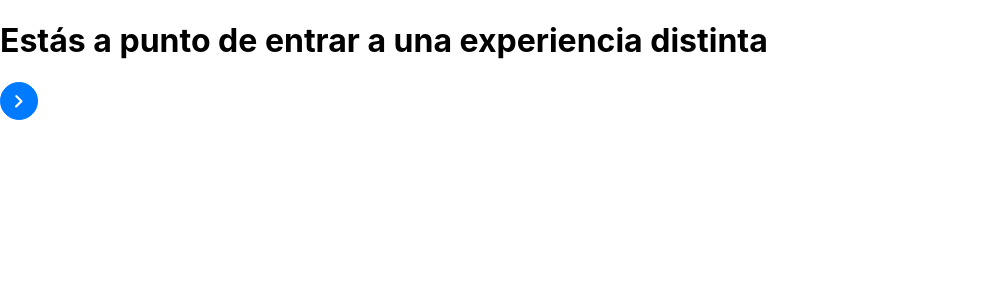
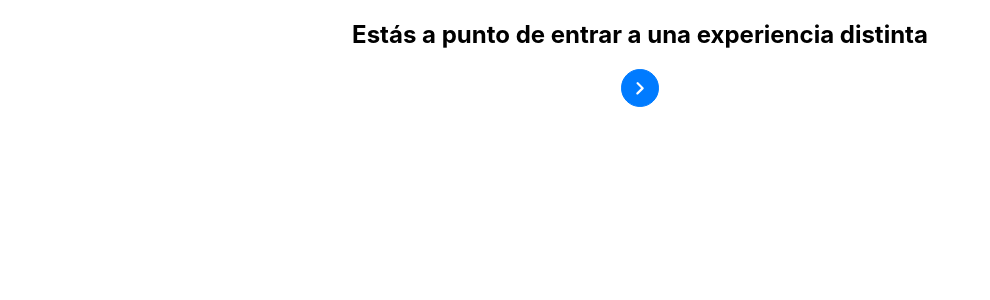
Before and after one commit to juanberme/PDG2_Phone, a React (Create React App) app: page / in a window 1280 px wide. Shown: the top 300 px of the page, without its empty margins (0-990 px from the left). Built offline with nearby package versions, Linux system fonts and the light colour scheme.

Commit message:
commit: mediaquiaries v0.0.1

```diff
--- a/src/routes/Begin.jsx
+++ b/src/routes/Begin.jsx
@@ -1,10 +1,15 @@
 import { Button } from 'primereact/button';
 import { PDGButton } from '../components/PDGButton.js';
 import '../styles/beginPage.css';
+import '../styles/mediaqueries.css';
 
 export default function Begin(){
-    return <div>
-        <h1>Estás a punto de entrar a una experiencia distinta</h1>
-        <PDGButton/>
+    return <div className='fullCont'>
+        <section className='fullCont_Ttl'>
+            <h1 id='magic'>Estás a punto de entrar a una experiencia distinta</h1>
+        </section>
+        <section className='fullCont_Btn'>
+            <PDGButton/>
+        </section>
     </div>
 }
--- a/src/styles/beginPage.css
+++ b/src/styles/beginPage.css
@@ -0,0 +1,7 @@
+.fullCont{
+    display: flex;
+    flex-direction: column;
+    align-items: center;
+
+    box-sizing: content-box;
+}
--- /dev/null
+++ b/src/styles/mediaqueries.css
@@ -0,0 +1,19 @@
+@media all and (min-width: 750){
+
+}
+
+@media all and (min-width: 1080) and (max-width: 1178){
+
+}
+
+@media all and (min-width: 1179) and (max-width: 1289){
+
+}
+
+@media all and (min-width: 1290) and (max-width: 1439){
+
+}
+
+@media all and (max-width: 1440){
+
+}
```
